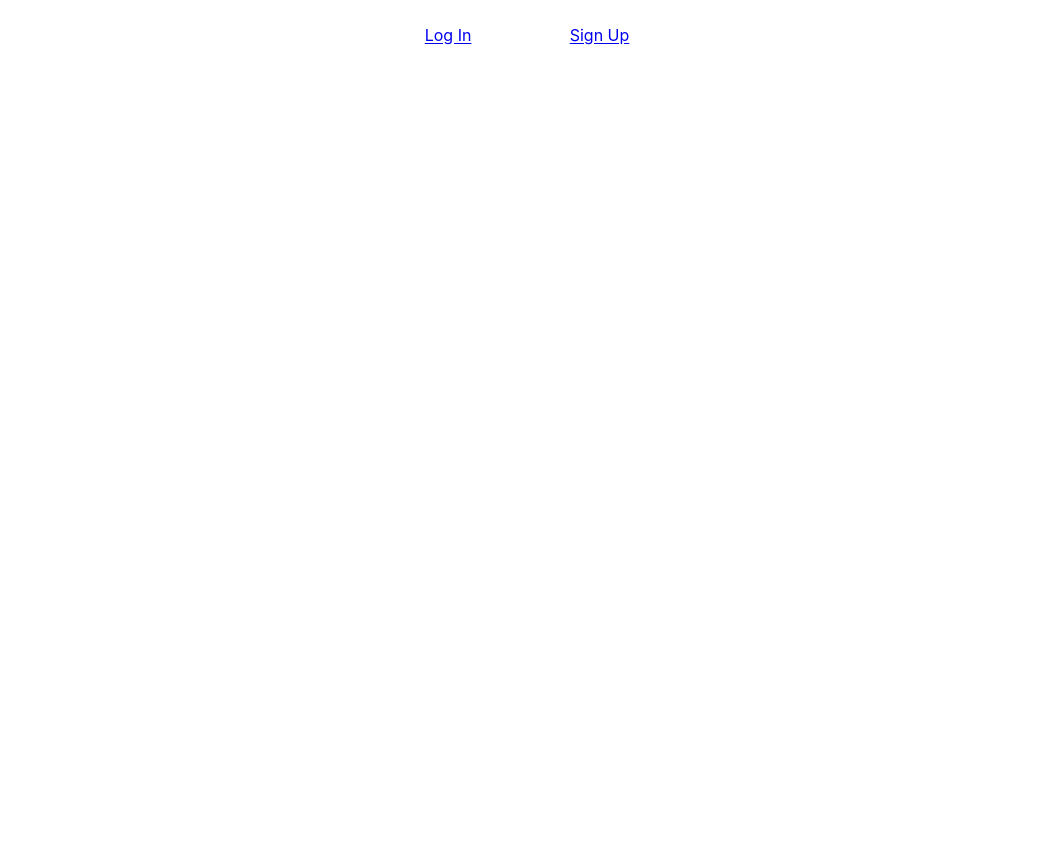
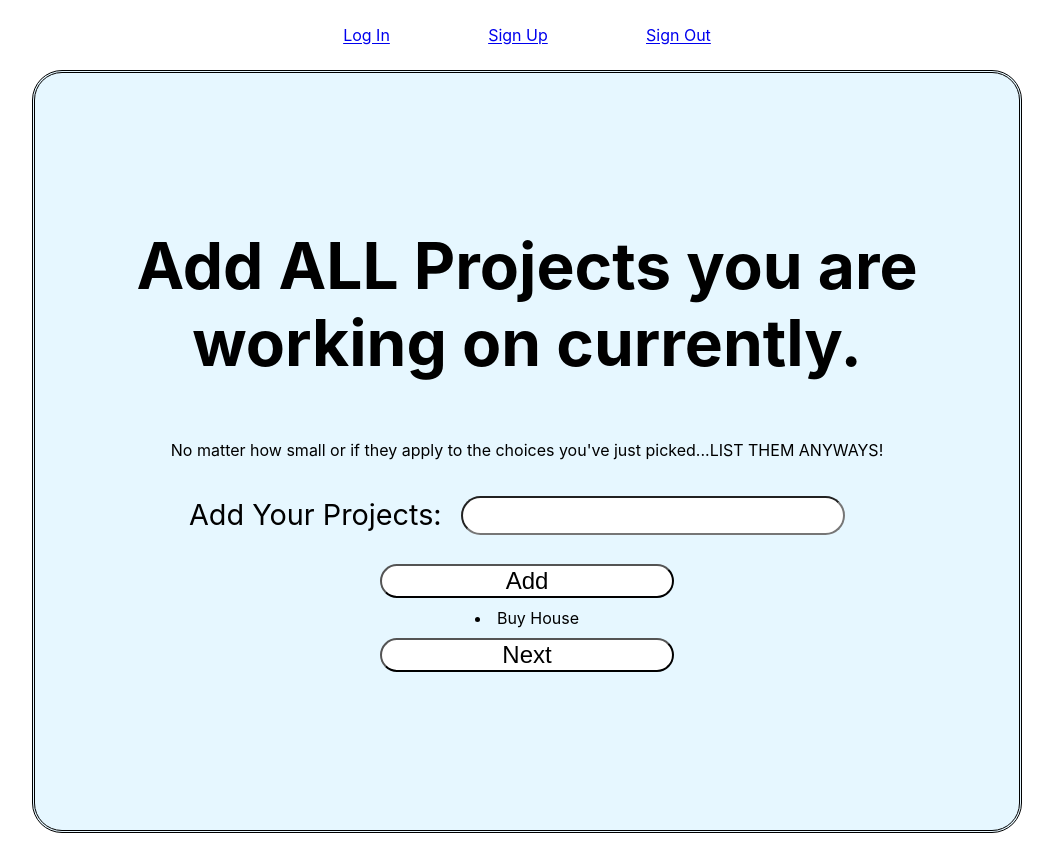
Before and after one commit to BW-Essentialism2/Front-End, a React (Create React App) app in the folder front_end/: page /projects in a window 1280 px wide. Shown: the whole page, without its empty margins (113-1166 px from the left). Before the commit the page ends 800 px from the top, so only its background shows below. Built offline with nearby package versions, Linux system fonts and the light colour scheme.

Commit message:
finished all components. need .get for values and set to context API- global state

```diff
--- a/front_end/src/App.js
+++ b/front_end/src/App.js
@@ -16,29 +16,31 @@ import { axiosWithAuth } from './utils/axiosWithAuth';
 import { FormStateContext } from './context_API';
 import ValuesForm from './components/valuesForm';
 import SelfReflectionForm from './components/selfReflectionForm';
+import { Projects } from './components/Projects';
+import { Compare } from './components/Compare';
+import { Choices } from './components/Choices';
 
 import * as yup from 'yup';
 import formSchema from './validation/formSchema';
 import valueSchema from './validation/valueSchema';
 import './App.css';
 
-const initialValueState = {
-  athletic: false,
-  art: false,
-  creativity: false,
-  independence: false,
-  kindness: false,
-  living: false,
-  membership: false,
-  music: false,
-  community: false,
-  moral: false,
-  nature: false,
-  relationships: false,
-  humor: false,
-  success: false,
-  other: false,
-};
+const initialValueState = [
+  { athletic: true },
+  { art: false },
+  { creativity: false },
+  { independence: false },
+  { kindness: false },
+  { living: false },
+  { membership: false },
+  { music: true },
+  { community: false },
+  { moral: false },
+  { nature: false },
+  { relationships: false },
+  { humor: false },
+  { success: true },
+];
 
 const initialReflectionState = {
   value1: '',
@@ -198,10 +200,15 @@ function App() {
           <Link className="link" to="/signUp">
             Sign Up
           </Link>
-          {/* <h1>Please Log In or Sign Up</h1> */}
+          <Link className="link" to="/">
+            Sign Out
+          </Link>
 
           <Switch>
             {/* <Route path='/ROUTE TO LANDING PAGE IN UI REPO'/>*/}
+            <Route exact path="/">
+              <h1>Please Log In or Sign Up</h1>
+            </Route>
             <Route path="/login" component={LoginForm} setUser={setUser} />
             <Route path="/signUp" component={SignUpForm} setUser={setUser} />
 
@@ -228,6 +235,15 @@ function App() {
                 errors={formErrors}
               />
             </PrivateRoute>
+            <PrivateRoute path="/projects">
+              <Projects />
+            </PrivateRoute>
+            <PrivateRoute path="/compare">
+              <Compare />
+            </PrivateRoute>
+            <PrivateRoute path="/choices">
+              <Choices />
+            </PrivateRoute>
           </Switch>
         </FormStateContext.Provider>
       </Router>
--- /dev/null
+++ b/front_end/src/components/AddItem.js
@@ -0,0 +1,31 @@
+import React, { useState } from 'react';
+
+export const AddItem = (props) => {
+  const [addItem, setAddItem] = useState({});
+  console.log({ addItem });
+
+  const handleChange = (event) => {
+    setAddItem({ task: event.target.value });
+  };
+
+  const handleSubmit = (event) => {
+    event.preventDefault();
+    props.addToDo(addItem);
+    setAddItem({ task: '' });
+  };
+
+  return (
+    <form onSubmit={handleSubmit}>
+      <label>
+        Add Your Projects:
+        <input
+          type="text"
+          name="task"
+          value={addItem.task || ''}
+          onChange={handleChange}
+        />
+      </label>
+      <button>Add</button>
+    </form>
+  );
+};
--- /dev/null
+++ b/front_end/src/components/AddedItemList.js
@@ -0,0 +1,13 @@
+import React from 'react';
+
+export const AddedItemList = (props) => {
+  console.log('props in addeditemlist', props);
+
+  return (
+    <div>
+      {props.itemList.map((item) => {
+        return <li>{item.task}</li>;
+      })}
+    </div>
+  );
+};
--- /dev/null
+++ b/front_end/src/components/Choices.js
@@ -0,0 +1,27 @@
+import React, { useContext } from 'react';
+
+import { FormStateContext } from '../context_API/index';
+
+export const Choices = () => {
+  const values = useContext(FormStateContext);
+  console.log('values in choices', values);
+
+  return (
+    <div>
+      {values.map((value) => {
+        if (value.athletic) {
+          return <h4>{'hello'}</h4>;
+        } else {
+          return null;
+        }
+      })}
+      {values.map((value) => {
+        if (value.kindness) {
+          return <h4>{'hello'}</h4>;
+        } else {
+          return null;
+        }
+      })}
+    </div>
+  );
+};
--- /dev/null
+++ b/front_end/src/components/Compare.js
@@ -0,0 +1,22 @@
+import React from 'react';
+import { useHistory } from 'react-router-dom';
+
+import { AddedItemList } from './AddedItemList';
+import { Choices } from './Choices';
+
+export const Compare = () => {
+  const history = useHistory();
+  return (
+    <div className="login">
+      <h1>
+        Take a Moment to Reflect and Compare what you need and what you
+        don't...then Declutter Your Life!
+      </h1>
+      <Choices />
+      {/* <AddedItemList /> */}
+      <button onSubmit={() => history.pushState('/loggedInPage')}>
+        Finish
+      </button>
+    </div>
+  );
+};
--- a/front_end/src/components/LoggedInPage.js
+++ b/front_end/src/components/LoggedInPage.js
@@ -6,7 +6,7 @@ import { axiosWithAuth } from '../utils/axiosWithAuth';
 import { FormStateContext } from '../context_API/index';
 
 export const LoggedInPage = (props) => {
-  console.log('this is props', props);
+  // console.log('this is props', props);
   const [loggedInUser, setLoggedInUser] = useState({});
   // console.log({ loggedInUser });
   const history = useHistory();
@@ -33,23 +33,6 @@ export const LoggedInPage = (props) => {
       );
   }, []);
 
-  useEffect(() => {
-    axiosWithAuth()
-      .get('/api/values')
-      .then((response) => {
-        console.log('response from GET VALUES request LOGGEDINPAGE', response);
-        // response.data.map((value) => {
-        //   props.setValueState({
-        //     id: value.id,
-        //     value: value.is_set_to
-        //   });
-        // });
-      })
-      .catch((error) =>
-        console.log('Error from GET VALUES request LOGGEDINPAGE', error)
-      );
-  }, []);
-
   // useEffect(() => {
   //   axiosWithAuth()
   //     .delete(`/api/delete/${id}`)
@@ -61,16 +44,13 @@ export const LoggedInPage = (props) => {
 
   return (
     <div className="login">
-      <h1>{`Thank You for Logging In ${loggedInUser.firstname}`}</h1>
-      {/* {values.values.map((value) => {
-        if (values.values) {
-          return <div>Current Choice: {value}</div>;
-        } else {
-          return null;
-        }
-      })} */}
+      <h1>{`Welcome, thanks for logging in ${loggedInUser.firstname}`}</h1>
+      {/* <Choices/> */}
       <button className="editBTN" onClick={() => history.push('/values')}>
         Make/Edit Your Choices
+      </button>
+      <button className="editBTN" onClick={() => history.push('/projects')}>
+        Edit Your Projects
       </button>
       <button
         className="deactivateBTN"
--- /dev/null
+++ b/front_end/src/components/Projects.js
@@ -0,0 +1,29 @@
+import React, { useState } from 'react';
+import { useHistory } from 'react-router-dom';
+
+import { AddItem } from './AddItem';
+import { AddedItemList } from './AddedItemList';
+
+const list = [{ task: 'Buy House' }];
+
+export const Projects = () => {
+  const [itemList, setItemList] = useState(list);
+  const history = useHistory();
+
+  const addToDo = (itemName) => {
+    setItemList([...itemList, { task: itemName }]);
+  };
+
+  return (
+    <div className="login">
+      <h1>Add ALL Projects you are working on currently.</h1>
+      <p>
+        No matter how small or if they apply to the choices you've just
+        picked...LIST THEM ANYWAYS!
+      </p>
+      <AddItem addToDo={addToDo} />
+      <AddedItemList itemList={itemList} />
+      <button onClick={() => history.push('/compare')}>Next</button>
+    </div>
+  );
+};
```
